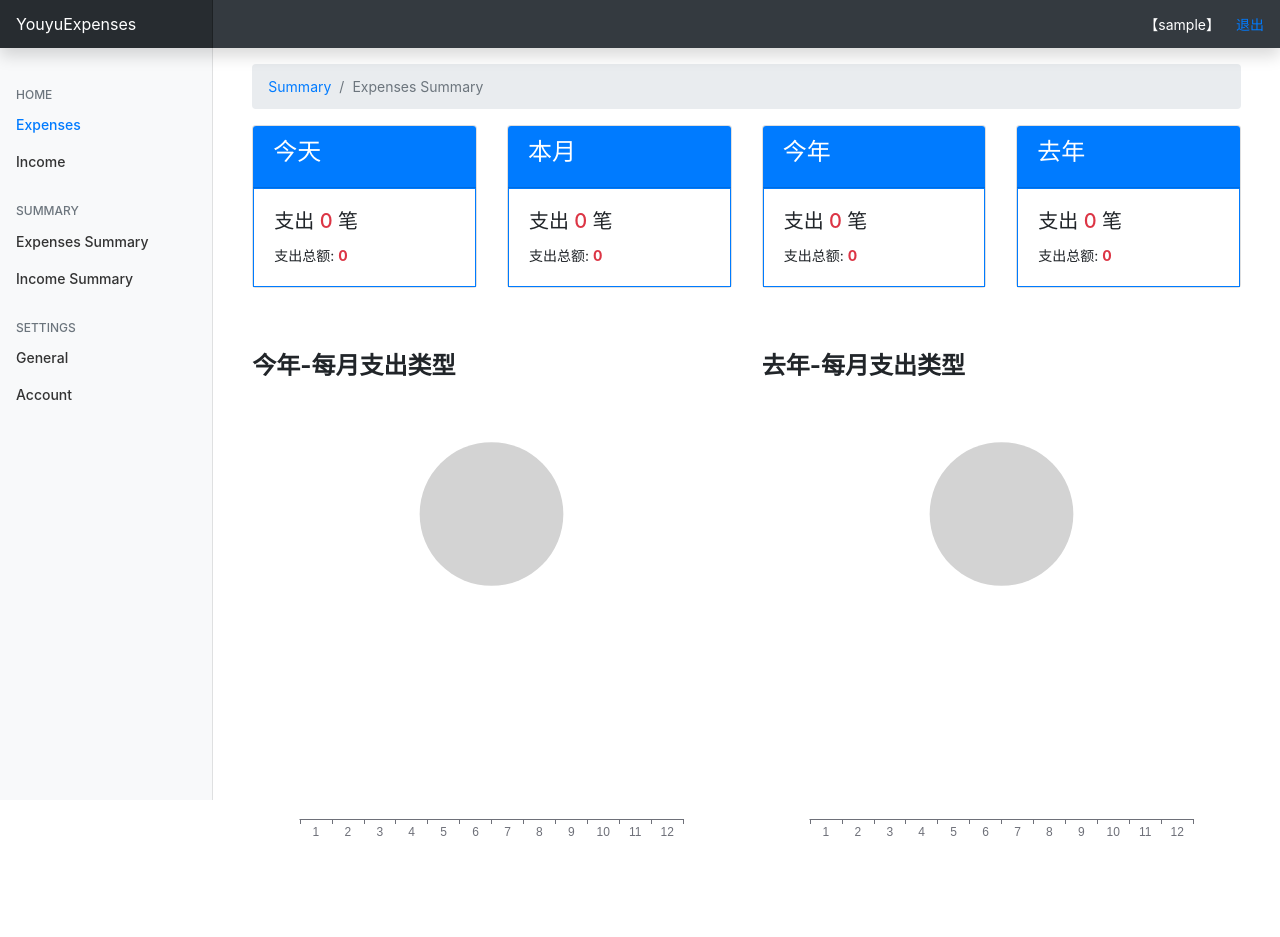
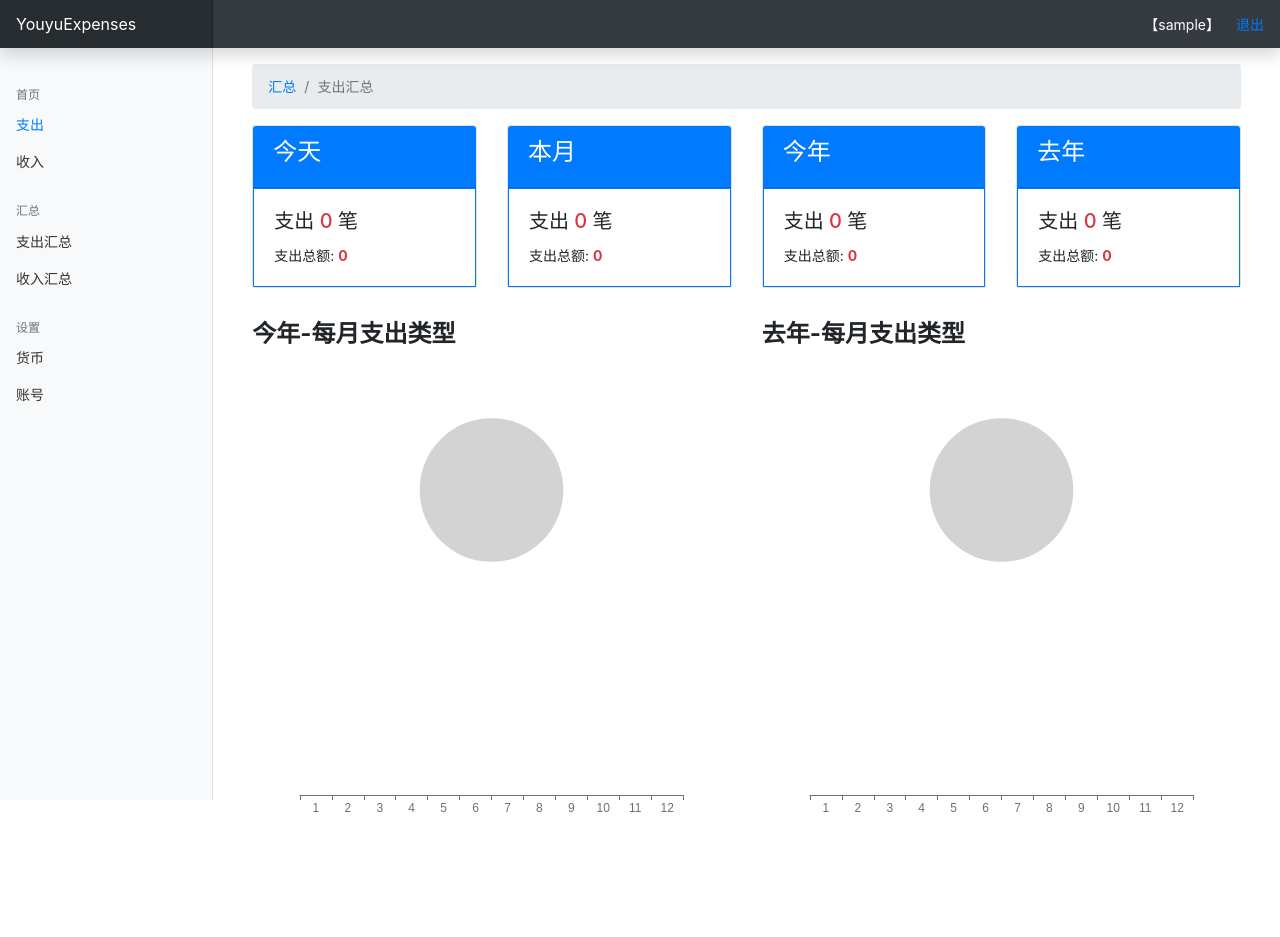
Before and after one commit to bigbugboy/expenseswebsite, a Django app: page /expense-summary in a window 1280 px wide. After the commit the page ends 812 px from the top, so only its background shows below. Run offline with Django 4.2, Linux system fonts and the light colour scheme; the visitor is signed in with stand-in values (Sample User, id 1); data that the repository does not hold is empty; some libraries are stand-ins or nearby versions.

Commit message:
use chinese

```diff
--- a/templates/expenses/summary_index.html
+++ b/templates/expenses/summary_index.html
@@ -9,8 +9,8 @@
         <div class="col-md-12">
             <nav aria-label="breadcrumb">
                 <ol class="breadcrumb">
-                    <li class="breadcrumb-item"><a href="">Summary</a></li>
-                    <li class="breadcrumb-item active" aria-current="page">Expenses Summary</li>
+                    <li class="breadcrumb-item"><a href="">汇总</a></li>
+                    <li class="breadcrumb-item active" aria-current="page">支出汇总</li>
                 </ol>
             </nav>
         </div>
@@ -31,13 +31,13 @@
         {% endfor %}
     </div>
 
-    <div class="row my-5">
+    <div class="row my-3">
         <div class="col-md-6">
-            <h4 class="mb-2 font-weight-bold">今年-每月支出类型</h4>
+            <h4 class="mb-3 font-weight-bold">今年-每月支出类型</h4>
             <div id="thisYearStats" style="width: 100%;height:500px;"></div>
         </div>
         <div class="col-md-6">
-            <h4 class="mb-2 font-weight-bold">去年-每月支出类型</h4>
+            <h4 class="mb-3 font-weight-bold">去年-每月支出类型</h4>
             <div id="lastYearStats" style="width: 100%;height:500px;"></div>
         </div>
     </div>
--- a/templates/partials/_sidebar.html
+++ b/templates/partials/_sidebar.html
@@ -3,54 +3,54 @@
 <nav id="sidebarMenu" class="col-md-3 col-lg-2 d-md-block bg-light sidebar collapse">
     <div class="sidebar-sticky pt-3">
         <h6 class="sidebar-heading d-flex justify-content-between align-items-center px-3 mt-4 mb-1 text-muted">
-            <span>Home</span>
+            <span>首页</span>
         </h6>
         <ul class="nav flex-column">
             <li class="nav-item">
                 <a class="nav-link active" href="{% url 'expenses' %}">
                     <span data-feather="file-text"></span>
-                    Expenses
+                    支出
                 </a>
             </li>
             <li class="nav-item">
                 <a class="nav-link" href="#">
                     <span data-feather="file-text"></span>
-                    Income
+                    收入
                 </a>
             </li>
         </ul>
 
         <h6 class="sidebar-heading d-flex justify-content-between align-items-center px-3 mt-4 mb-1 text-muted">
-            <span>Summary</span>
+            <span>汇总</span>
         </h6>
         <ul class="nav flex-column mb-2">
             <li class="nav-item">
                 <a class="nav-link" href="{% url 'expense_summary' %}">
                     <span data-feather="file-text"></span>
-                    Expenses Summary
+                    支出汇总
                 </a>
             </li>
             <li class="nav-item">
                 <a class="nav-link" href="#">
                     <span data-feather="file-text"></span>
-                    Income Summary
+                    收入汇总
                 </a>
             </li>
         </ul>
         <h6 class="sidebar-heading d-flex justify-content-between align-items-center px-3 mt-4 mb-1 text-muted">
-            <span>Settings</span>
+            <span>设置</span>
         </h6>
         <ul class="nav flex-column mb-2">
             <li class="nav-item">
                 <a class="nav-link" href="{% url 'preferences' %}">
                     <span data-feather="file-text"></span>
-                    General
+                    货币
                 </a>
             </li>
             <li class="nav-item">
                 <a class="nav-link" href="#">
                     <span data-feather="file-text"></span>
-                    Account
+                    账号
                 </a>
             </li>
         </ul>
--- a/templates/userpreferences/index.html
+++ b/templates/userpreferences/index.html
@@ -7,8 +7,8 @@
         <div class="col-md-12">
             <nav aria-label="breadcrumb">
                 <ol class="breadcrumb">
-                    <li class="breadcrumb-item"><a href="">Settings</a></li>
-                    <li class="breadcrumb-item active" aria-current="page">General</li>
+                    <li class="breadcrumb-item"><a href="">设置</a></li>
+                    <li class="breadcrumb-item active" aria-current="page">货币</li>
                 </ol>
             </nav>
         </div>
```
Also changed, not shown: templates/expenses/add_expense.html (+4 -4 lines), templates/expenses/edit_expense.html (+4 -4 lines), templates/expenses/index.html (+4 -4 lines).
